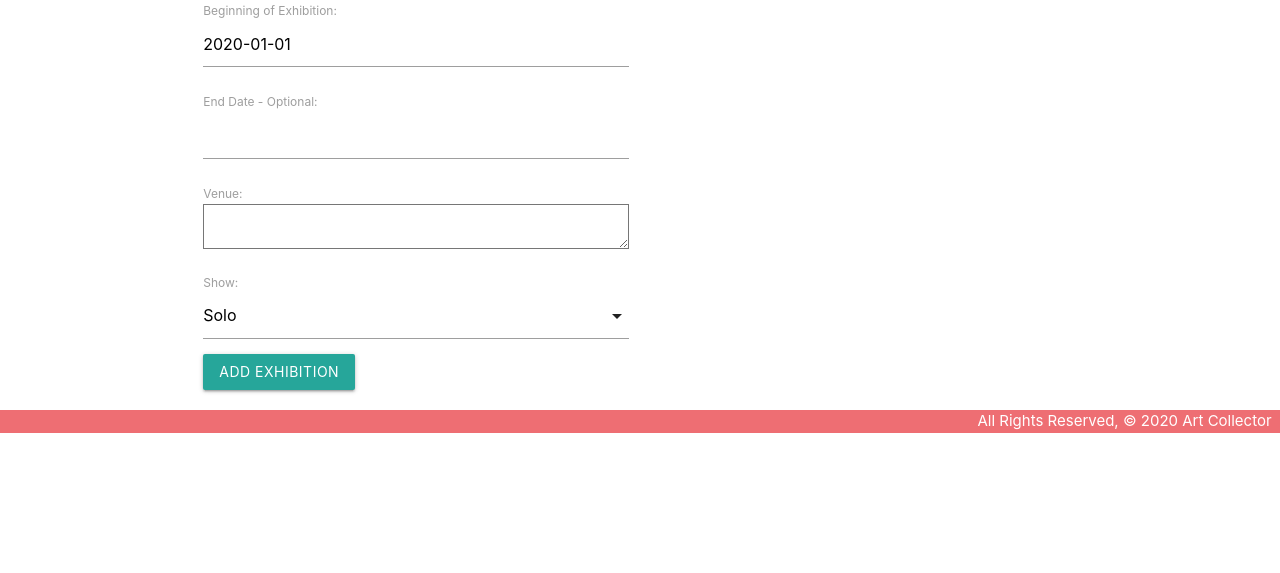
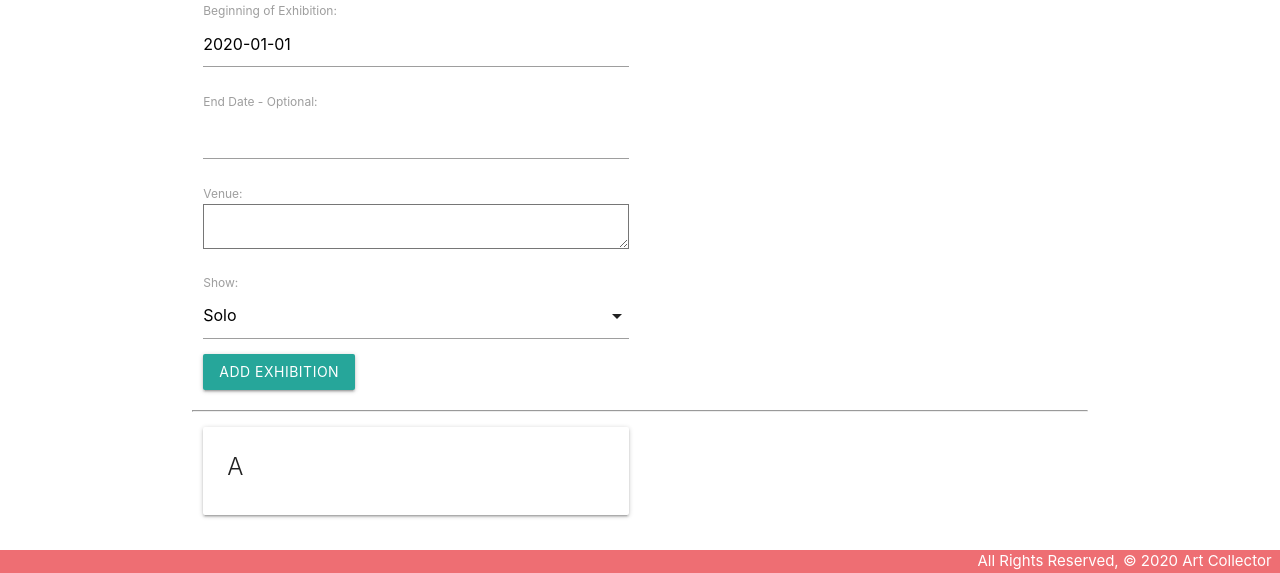
Before and after one commit to aditiohri/artcollector, a Django app: page /art/1 in a window 1280 px wide. Shown: the part 570-1143 px from the top of the page. Before the commit the page ends 1003 px from the top, so only its background shows below. Run offline with Django 3.2, Linux system fonts and the light colour scheme; tables that the repository leaves empty hold one stand-in row (values such as "Sample post").

Commit message:
add UI for user to read themes in art detail page

```diff
--- a/main_app/templates/art/detail.html
+++ b/main_app/templates/art/detail.html
@@ -45,6 +45,21 @@
         </form>
     </div>
 </div>
+<hr>
+<div class="row">
+    <div class="col s6">
+        {% if art.themes.count %}
+        <div class="card">
+            <div class="card-content">
+                <span class="card-title">
+                    A <span></span>
+                </span>
+
+            </div>
+        </div>
+        {% endif %}
+    </div>
+</div>
 <script>
     let startDateEl = document.getElementById('id_start_date');
     let endDateEl = document.getElementById('id_end_date');
```
